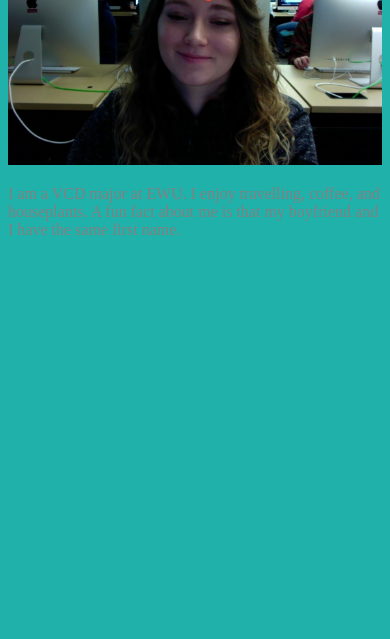
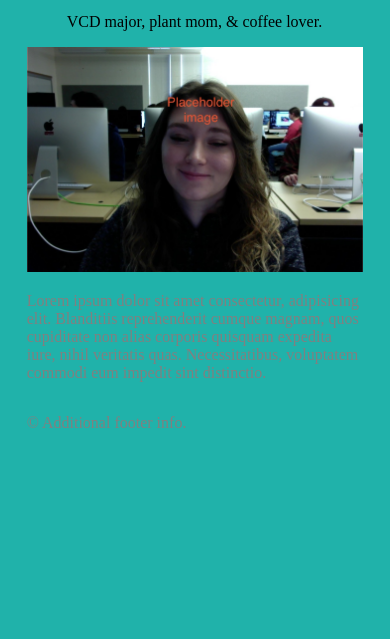
Before and after one commit to cwoudenberg/cwoudenberg.github.io, a plain HTML site: page index.html in a window 390 px wide. Shown: the part 205-844 px from the top of the page. Drawn offline with Linux system fonts and the light colour scheme.

Commit message:
Alpha Version
Responsive images & suggested template

```diff
--- a/index.html
+++ b/index.html
@@ -14,11 +14,32 @@
 <body>
 
   <!-- Content -->
-<h1>Chance W.</h1>
+  <main>
 
-<img src="ME.jpg" alt="Chance W.">
+    <header>
+      <h1>Chance Woudenberg</h1>
+    </header>
 
-  <p>I am a VCD major at EWU. I enjoy travelling, coffee, and houseplants. A fun fact about me is that my boyfriend and I have the same first name.</p>
+    <blockquote>
+      VCD major, plant mom, & coffee lover.
+    </blockquote>
+
+    <section class="bio">
+
+        <img src="img/me@1x.png"
+              srcset="img/me@2x.png 2x"
+              srcset="img/me@3x.png 3x"
+        alt="Chance">
+
+      <p>Lorem ipsum dolor sit amet consectetur, adipisicing elit. Blanditiis reprehenderit cumque magnam, quos cupiditate non alias corporis quisquam expedita iure, nihil veritatis quas. Necessitatibus, voluptatem commodi eum impedit sint distinctio.</p>
+
+    </section>
+
+    <footer>
+      <p>&copy; Additional footer info.</p>
+    </footer>
+
+  </main>
 
 </body>
 </html>
--- a/styles.css
+++ b/styles.css
@@ -2,6 +2,75 @@
   * Primary color: Grey
   * Secondary color: lightseagreen
 */
+
+/* CSS Variables */
+main {
+  margin: 0 auto;
+  width: 90%;
+
+  display: grid;
+  grid-template-columns: 1fr;
+}
+
+main img {
+
+  grid-column: 1 / 1;
+}
+
+
+/* Mobile
+  0 to 26em (416 pixels)
+*/
+@media only screen and (min-width: 0) {
+
+  /* Diagnostic Styling. Delete When Done. */
+  body:before {
+       background: yellow;
+       content: "Mobile Size";
+  }
+
+}
+
+/* Tablet
+  26em (416 pixels) to 72em (1,152 pixels)
+*/
+@media only screen and (min-width: 26em)  {
+
+  /* Diagnostic Styling. Delete When Done. */
+  body:before {
+       background: yellow;
+       content: "Tablet Size";
+  }
+
+}
+
+/* Desktop
+   72em (1,152 pixels) to 90em (1440 pixels)
+*/
+@media screen and (min-width: 72em)  {
+
+  /* Diagnostic Styling. Delete When Done. */
+  body:before {
+       background: yellow;
+       content: "Desktop Size";
+  }
+
+}
+
+/* Wide Desktop:
+  Greater than 90em (1440px)
+*/
+@media screen and (min-width: 90em) {
+
+  /* Diagnostic Styling. Delete When Done. */
+  body:before {
+       background: yellow;
+       content: "Wide Desktop Size";
+  }
+
+}
+
+
 
 body {
   background: lightseagreen;
```
Also changed, not shown: img/ME.jpg (renamed from ME.jpg), img/me@1x.png (added), img/me@2x.png (added), 3 other files.
